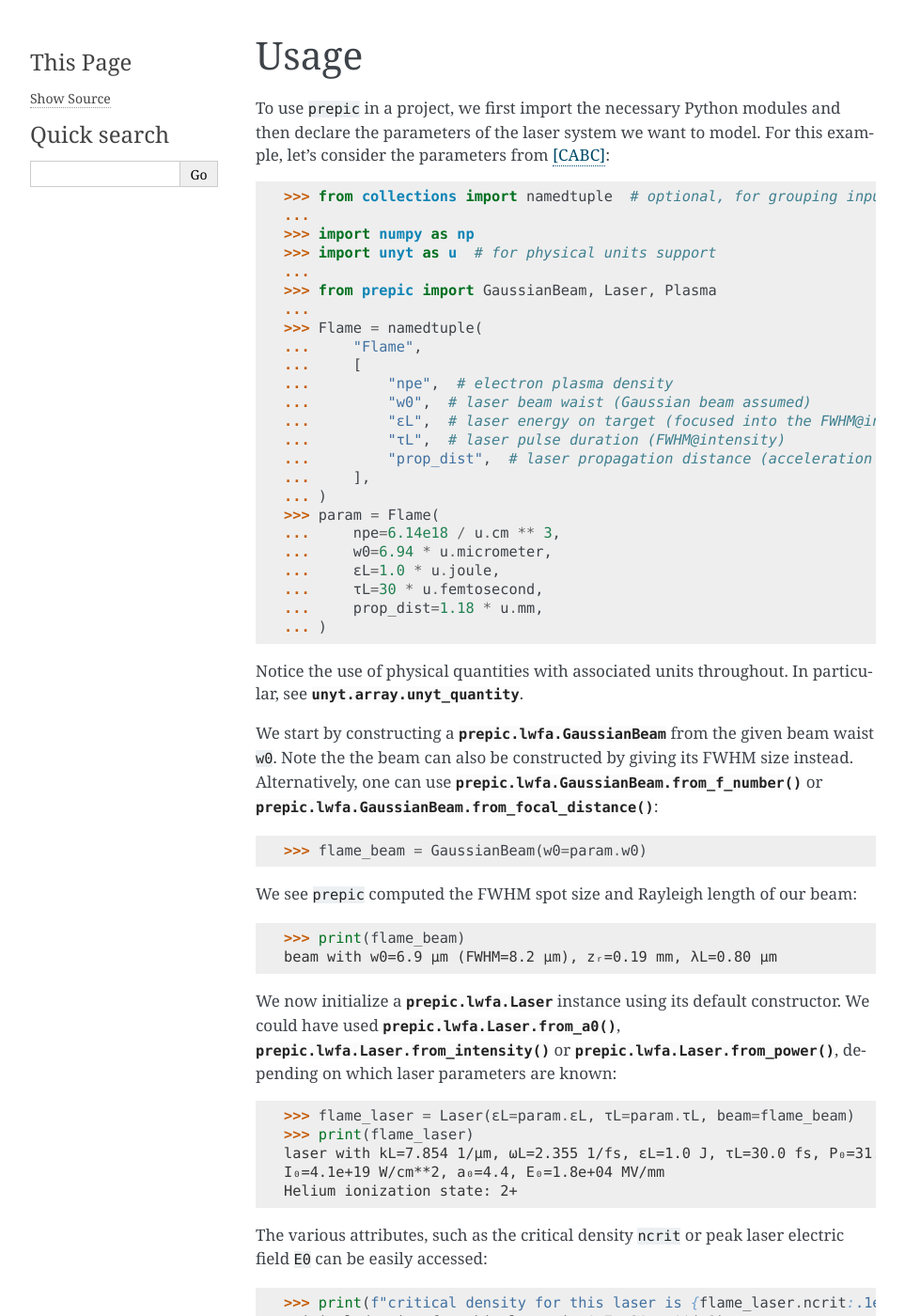
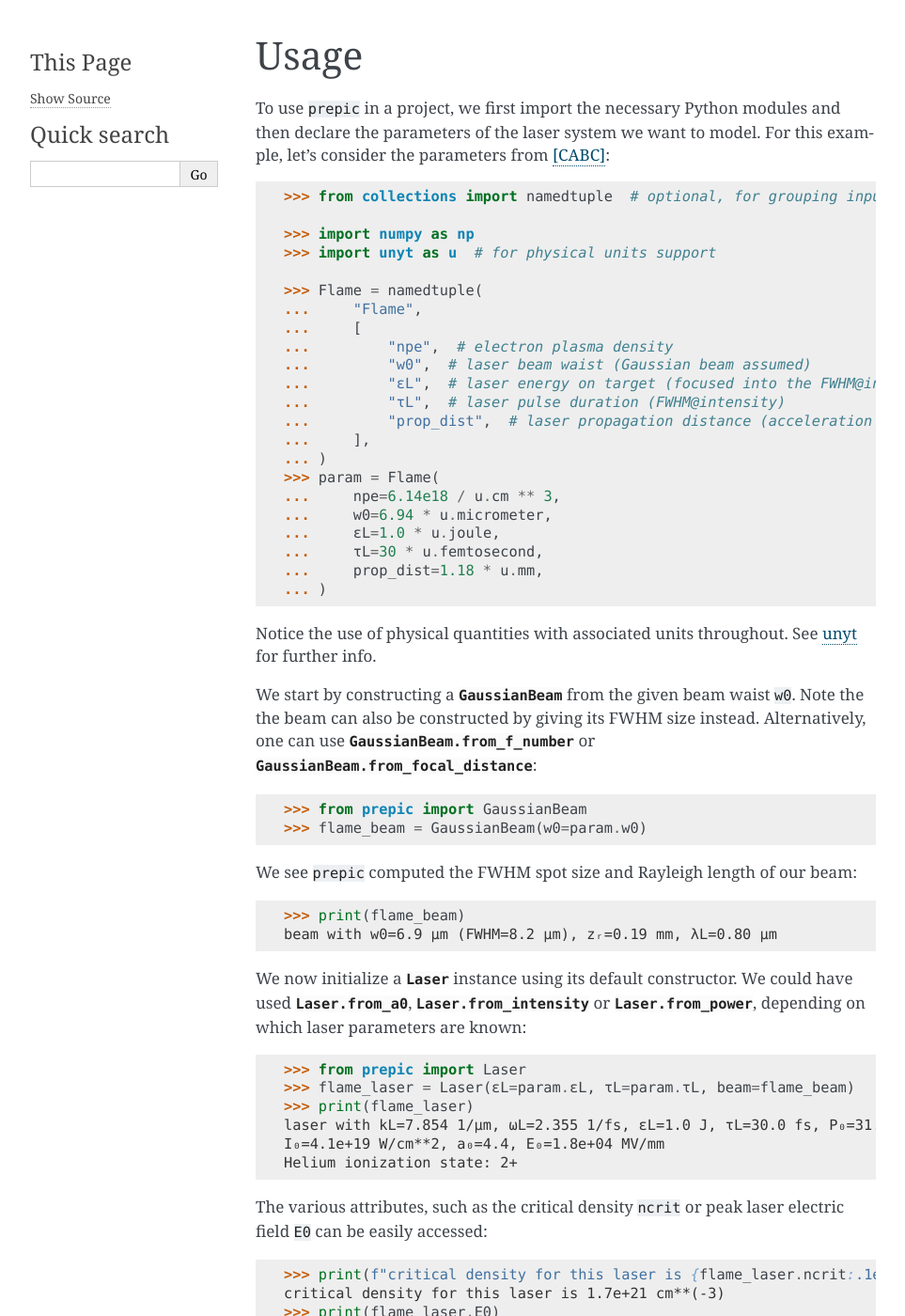
Before and after one commit to berceanu/prepic, a Sphinx documentation site: the page built from docs/usage.rst, in a window 1280 px wide and 1400 px high. Shown: the whole window at 94% size, without its empty margins (148-1111 px from the left). Built offline with Sphinx 7.4.7, drawn with Linux system fonts in a browser that asks for light colours; pages that are not in the unit, such as notebooks, are missing from menus; some of the changed text lies outside the part shown.

Commit message:
Beautify usage tutorial

```diff
--- a/docs/usage.rst
+++ b/docs/usage.rst
@@ -8,12 +8,10 @@ and then declare the parameters of the laser system we want to \
 model. For this example, let's consider the parameters from [CABC]_::
 
     >>> from collections import namedtuple  # optional, for grouping input parameters
-    ...
+
     >>> import numpy as np
     >>> import unyt as u  # for physical units support
-    ...
-    >>> from prepic import GaussianBeam, Laser, Plasma
-    ...
+
     >>> Flame = namedtuple(
     ...     "Flame",
     ...     [
@@ -32,14 +30,15 @@ model. For this example, let's consider the parameters from [CABC]_::
     ...     prop_dist=1.18 * u.mm,
     ... )
 
-Notice the use of physical quantities with associated units throughout. In
-particular, see :py:class:`unyt.array.unyt_quantity`.
+Notice the use of physical quantities with associated units throughout.
+See `unyt <https://github.com/yt-project/unyt>`_ for further info.
 
-We start by constructing a :py:class:`prepic.lwfa.GaussianBeam` from the \
+We start by constructing a :py:class:`GaussianBeam <prepic.laser.GaussianBeam>` from the \
 given beam waist ``w0``. Note the the beam can also be constructed by giving its FWHM \
-size instead. Alternatively, one can use :py:meth:`prepic.lwfa.GaussianBeam.from_f_number` or \
-:py:meth:`prepic.lwfa.GaussianBeam.from_focal_distance`::
+size instead. Alternatively, one can use :py:meth:`GaussianBeam.from_f_number <prepic.laser.GaussianBeam.from_f_number>` or \
+:py:meth:`GaussianBeam.from_focal_distance <prepic.laser.GaussianBeam.from_focal_distance>`::
 
+    >>> from prepic import GaussianBeam
     >>> flame_beam = GaussianBeam(w0=param.w0)
 
 We see ``prepic`` computed the FWHM spot size and Rayleigh length of our beam::
@@ -47,12 +46,13 @@ We see ``prepic`` computed the FWHM spot size and Rayleigh length of our beam::
     >>> print(flame_beam)
     beam with w0=6.9 µm (FWHM=8.2 µm), zᵣ=0.19 mm, λL=0.80 µm
 
-We now initialize a :py:class:`prepic.lwfa.Laser` \
+We now initialize a :py:class:`Laser <prepic.laser.Laser>` \
 instance using its default constructor. We could have used \
-:py:meth:`prepic.lwfa.Laser.from_a0`, :py:meth:`prepic.lwfa.Laser.from_intensity` \
-or :py:meth:`prepic.lwfa.Laser.from_power`, depending on which laser parameters are \
+:py:meth:`Laser.from_a0 <prepic.laser.Laser.from_a0>`, :py:meth:`Laser.from_intensity <prepic.laser.Laser.from_intensity>` \
+or :py:meth:`Laser.from_power <prepic.laser.Laser.from_power>`, depending on which laser parameters are \
 known::
 
+    >>> from prepic import Laser
     >>> flame_laser = Laser(ɛL=param.ɛL, τL=param.τL, beam=flame_beam)
     >>> print(flame_laser)
     laser with kL=7.854 1/µm, ωL=2.355 1/fs, ɛL=1.0 J, τL=30.0 fs, P₀=31.3 TW
@@ -73,8 +73,9 @@ from before. For example, we can access its Rayleigh length via::
     >>> print(flame_laser.beam.zR)  # doctest: +FLOAT_CMP
     0.18913801491304671 mm
 
-We now build the :py:class:`prepic.lwfa.Plasma` for our parameters via::
+We now build the :py:class:`Plasma <prepic.plasma.Plasma>` for our parameters via::
 
+    >>> from prepic import Plasma
     >>> flame_plasma = Plasma(
     ...     n_pe=param.npe, laser=flame_laser, propagation_distance=param.prop_dist
     ... )
@@ -89,7 +90,7 @@ before, we would like to access the Rayleigh length, we can do so via::
     0.18913801491304671 mm
 
 All the computed parameters are stored as attributes.
-See :py:class:`prepic.lwfa.Plasma` for their description::
+See :py:class:`Plasma <prepic.plasma.Plasma>` for their description::
 
     >>> print(f"\nThe dephasing length is {flame_plasma.dephasing:.1f}.")
     The dephasing length is 1.7 mm.
@@ -98,12 +99,11 @@ If ``propagation_distance`` is passed, this is used to evaluate the electron \
 energy gain ``ΔE``. If not given, the code assumes that the electrons are accelerated for \
 a distance equal to the dephasing length.
 
-The :py:class:`prepic.lwfa.Plasma` can also be constructed by passing the \
+The ``Plasma`` can also be constructed by passing the \
 (optional) ``bubble_radius``, if known from experiments or numerical \
 simulations. For now, we can estimate the bubble size from the scaling laws of \
 [LTJT]_: :math:`R = 2 \sqrt{a_0} / k_p`. This allows computing the total accelerated \
 charge ``Q`` and laser-to-electron energy transfer efficiency ``η``::
-
 
     >>> bubble_r = 2 * np.sqrt(flame_plasma.laser.a0) / flame_plasma.kp
     >>> print(f"The bubble radius is {bubble_r.to('micrometer'):.1f}.\n")
@@ -120,7 +120,7 @@ charge ``Q`` and laser-to-electron energy transfer efficiency ``η``::
     0.08850500992541349
 
 The ``Plasma`` parameters can also be automagically computed by \
-:py:func:`prepic.lwfa.matched_laser_plasma`, based on the scaling laws of \
+:py:func:`matched_laser_plasma <prepic.lwfa.matched_laser_plasma>`, based on the scaling laws of \
 [LTJT]_. The only input parameter in this case is the laser normalized \
 vector potential :math:`a_0`::
 
@@ -138,8 +138,8 @@ efficiency are all improved compared to their previous values. The acceleration
 distance is now longer, and equal to the dephasing and depletion lengths. This \
 is possible due to the better matching between laser and plasma parameters.
 
-Finally, the :py:mod:`prepic.lwfa` module also includes a \
-:py:class:`prepic.lwfa.Simulation` convenience class for estimating the \
+Finally, the ``prepic`` package also includes a \
+:py:class:`Simulation <prepic.simulation.Simulation>` convenience class for estimating the \
 recommended parameters for a PIC simulation, based on a particular \
 ``Plasma``::
 
```
